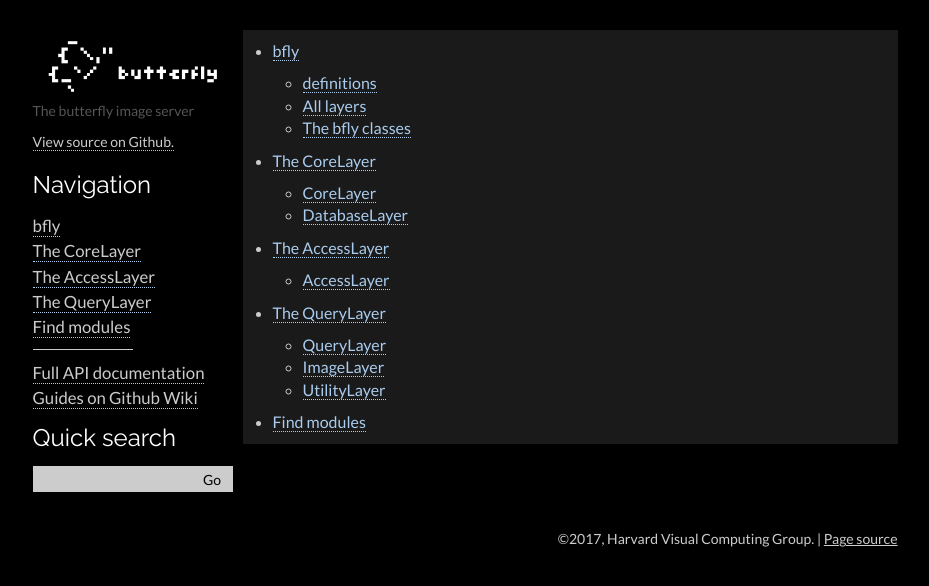
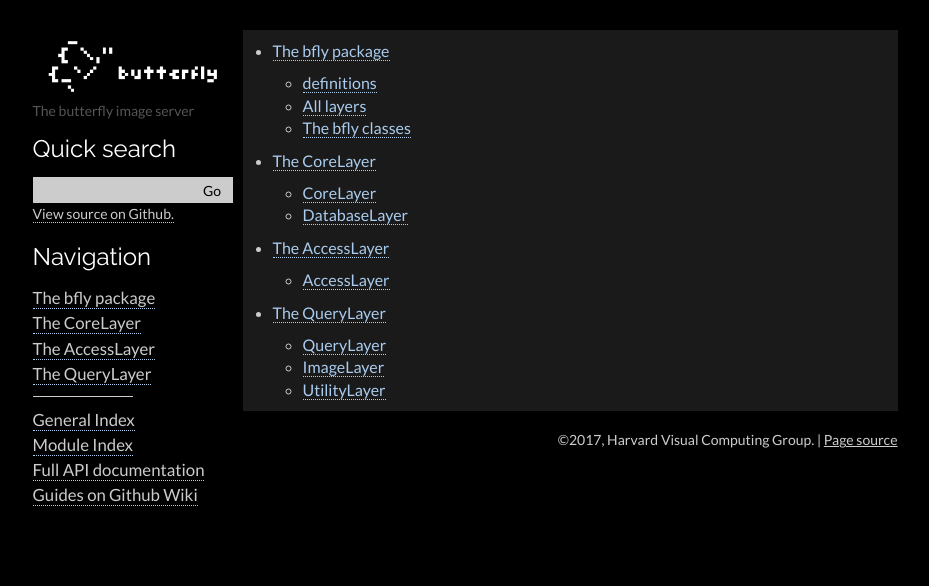
Before and after one commit to Rhoana/butterfly, a Sphinx documentation site: the page built from docs/source/content.rst, in a window 1280 px wide. Shown: the top 586 px of the page, without its empty margins (180-1109 px from the left). Built offline with Sphinx 7.4.7, drawn with Linux system fonts in a browser that asks for light colours.

Commit message:
separate docs

```diff
--- a/docs/source/_static/custom.css
+++ b/docs/source/_static/custom.css
@@ -53,6 +53,15 @@
     margin-left: -30px;
 }
 
+/*
+ * Sidebar
+ */
+
+div.sphinxsidebarwrapper {
+    overflow-y: scroll;
+    max-height: 100vh;
+}
+
 div.sphinxsidebarwrapper > h3{
     margin: 15px 0px 0px 0px;
 }
@@ -103,7 +112,9 @@
         margin: 0;
     }
     div.sphinxsidebar {
-        background-color: #1A1A1A;
+        max-height: calc(6em + 10vh);
+        background-color: #000;
+        overflow-y: scroll;
     }
     div.sphinxsidebarwrapper {
         margin: 3px 30px 3px 30px;
--- a/docs/source/conf.py
+++ b/docs/source/conf.py
@@ -99,6 +99,10 @@
     path = 'wiki'
 )
 
+# Add index links
+extra_links['General Index']= 'genindex.html'
+extra_links['Module Index']= 'py-modindex.html'
+# Add external links
 extra_links['Full API documentation'] = api_link
 extra_links['Guides on Github Wiki'] = wiki_link
 
@@ -107,7 +111,9 @@
     logo_name = False,
     font_size = '1.0em',
     page_width = '875px',
+    fixed_sidebar = True,
     github_button = False,
+    sidebar_collapse = True,
     show_powered_by = False,
     github_user = 'Rhoana',
     github_repo = 'butterfly',
@@ -135,9 +141,9 @@
 html_sidebars = {
     '**': [
         'about.html',
+        'searchbox.html',
         'relations.html',
         'navigation.html',
-        'searchbox.html',
     ]
 }
 # Theme options are theme-specific and customize the look and feel of a theme
--- a/docs/source/content.rst
+++ b/docs/source/content.rst
@@ -2,3 +2,6 @@
     :maxdepth: 2
 
     index
+    core-layer
+    access-layer
+    query-layer
```
Also changed, not shown: docs/source/access-layer.rst (added, +39 -0 lines), docs/source/core-layer.rst (added, +53 -0 lines), docs/source/index.rst (+8 -174 lines), docs/source/query-layer.rst (added, +71 -0 lines).
